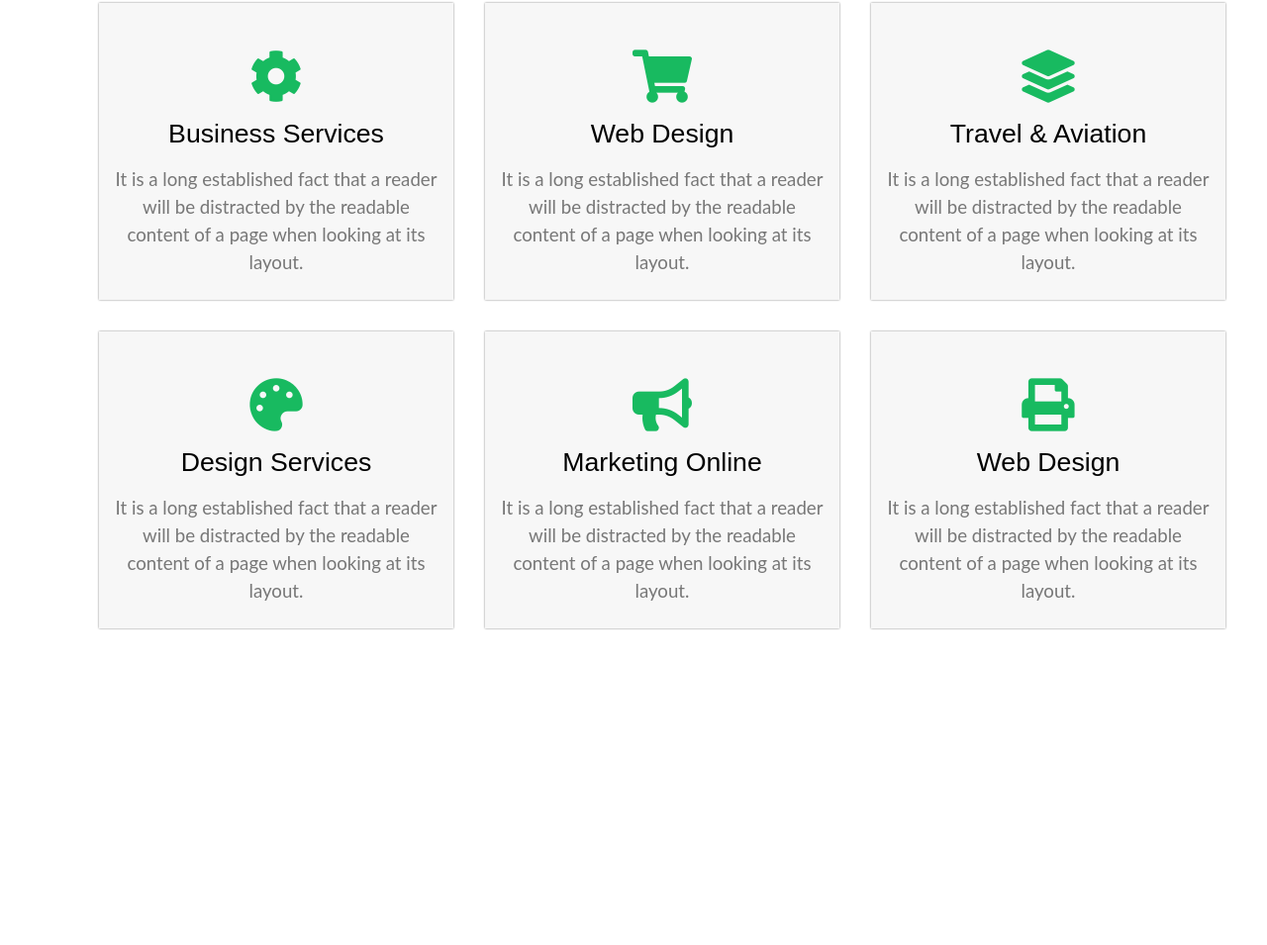
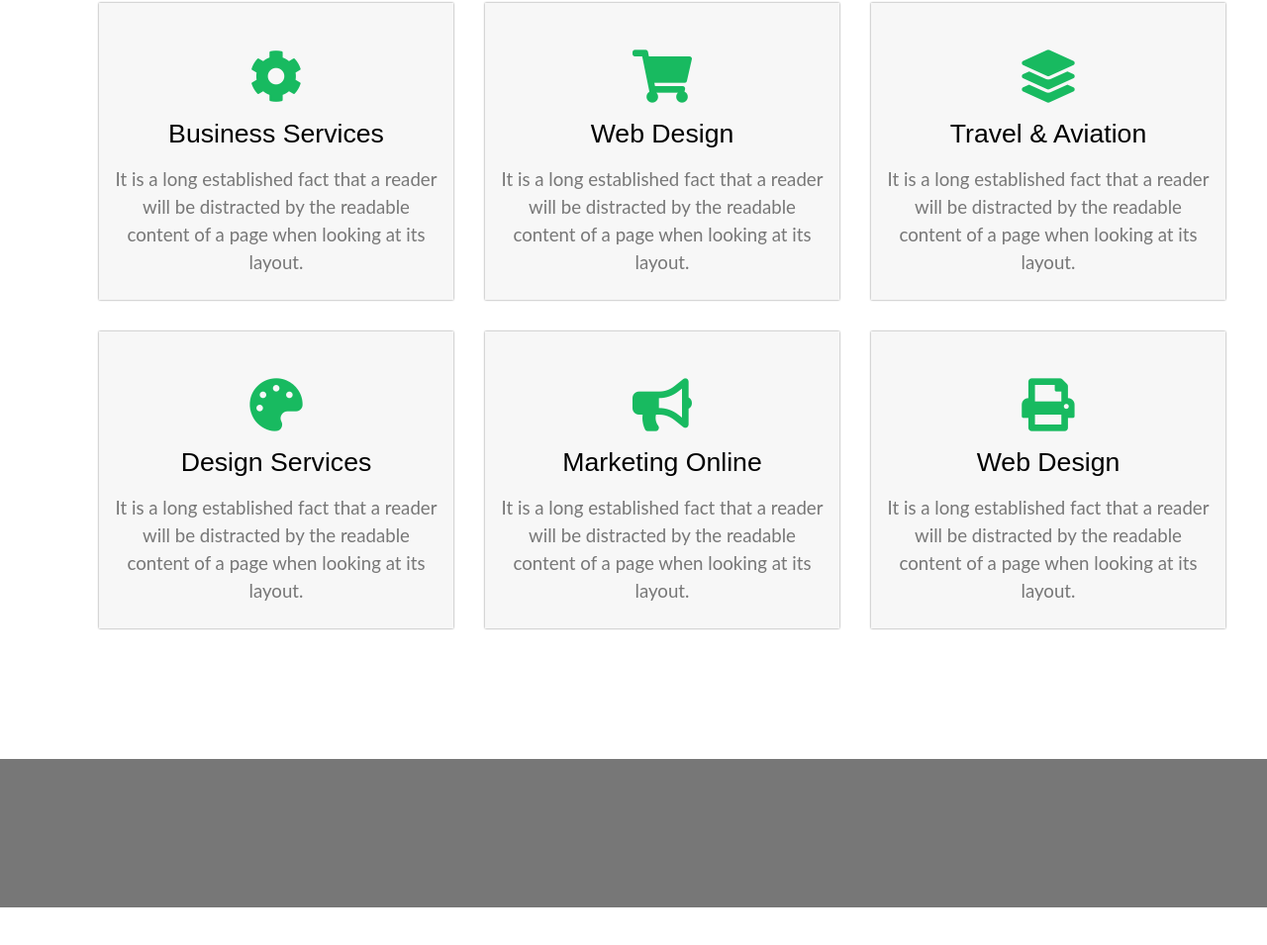
Before and after one commit to HazratAli4510/FNC-PSD-to-HTML, a plain HTML site: page index.html in a window 1280 px wide. Shown: the part 1848-2803 px from the top of the page at 99% size. Before the commit the page ends 2615 px from the top, so only its background shows below. Drawn offline with Linux system fonts and the light colour scheme.

Commit message:
Devider Added

```diff
--- a/index.html
+++ b/index.html
@@ -179,7 +179,9 @@
         </div>
     </div>
 </section>
+<section id="devider">
 
+</section>
 
 
 
--- a/style.css
+++ b/style.css
@@ -387,3 +387,15 @@ section#services .container p{
     text-align: center;
     line-height: 1.5em;
 }
+
+
+
+/* <-----------------Devider Section-------------> */
+
+
+
+section#devider{
+    height: 150px;
+    background-color: var(--secondary);
+    margin-bottom:50px
+}
```
